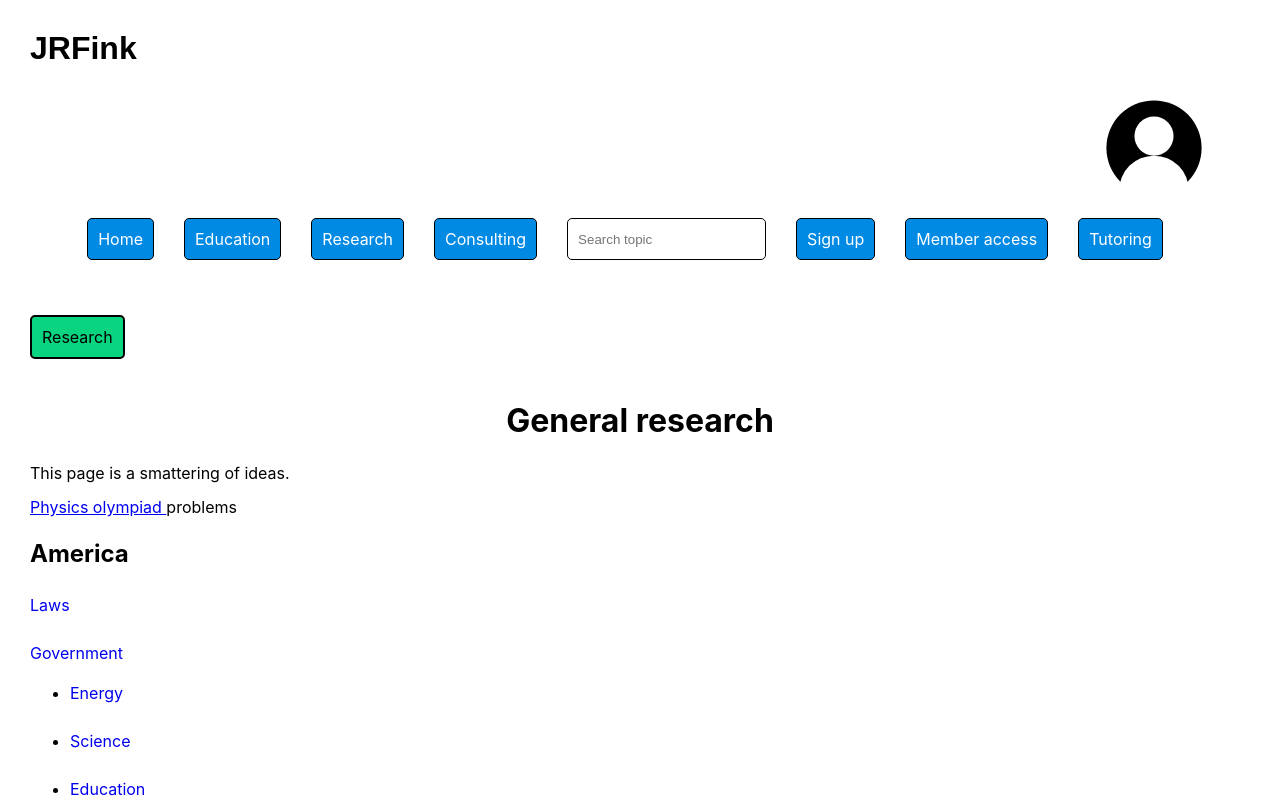
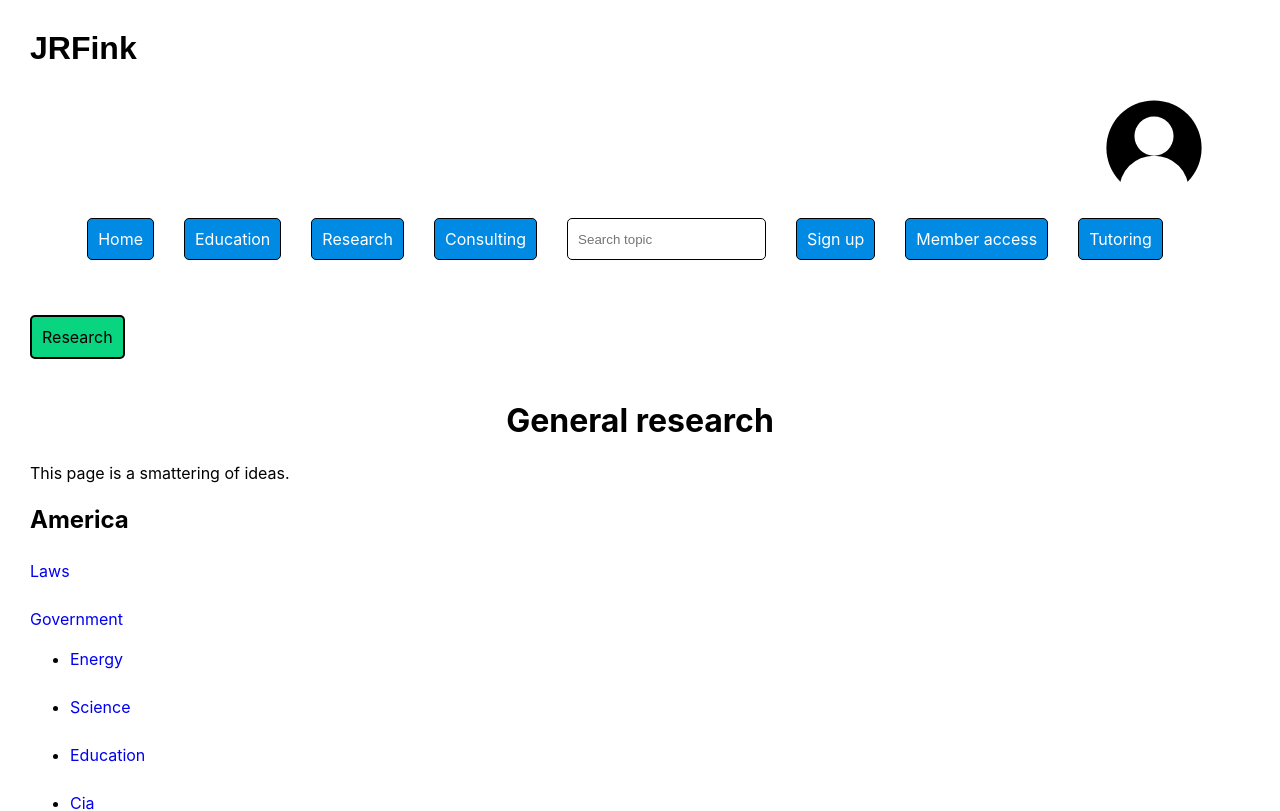
Before and after one commit to JRFink/jrfphyspagesnew, a Next.js app: page /research/gen in a window 1280 px wide. Shown: the top 811 px of the page. Built offline with nearby package versions, Linux system fonts and the light colour scheme.

Commit message:
Update index.tsx

```diff
--- a/pages/research/gen/index.tsx
+++ b/pages/research/gen/index.tsx
@@ -17,9 +17,6 @@ const Gen = () => {
                 </h1>
                 <p>
                     This page is a smattering of ideas.
-                </p>
-                <p>
-                    <a href="https://www.ipho-new.org/documentations/">Physics olympiad </a>problems
                 </p>
                 <h2>
                     America
```
